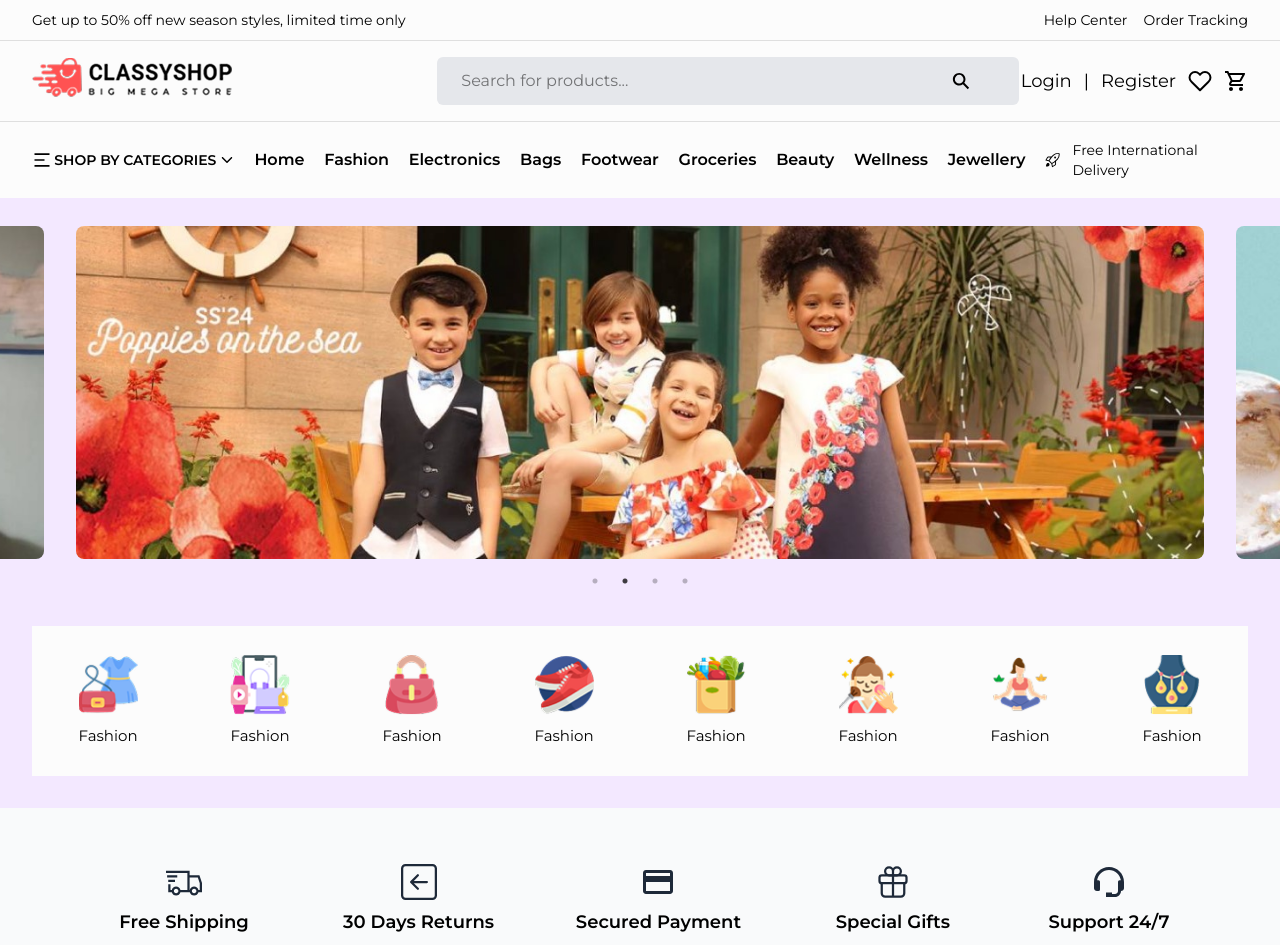
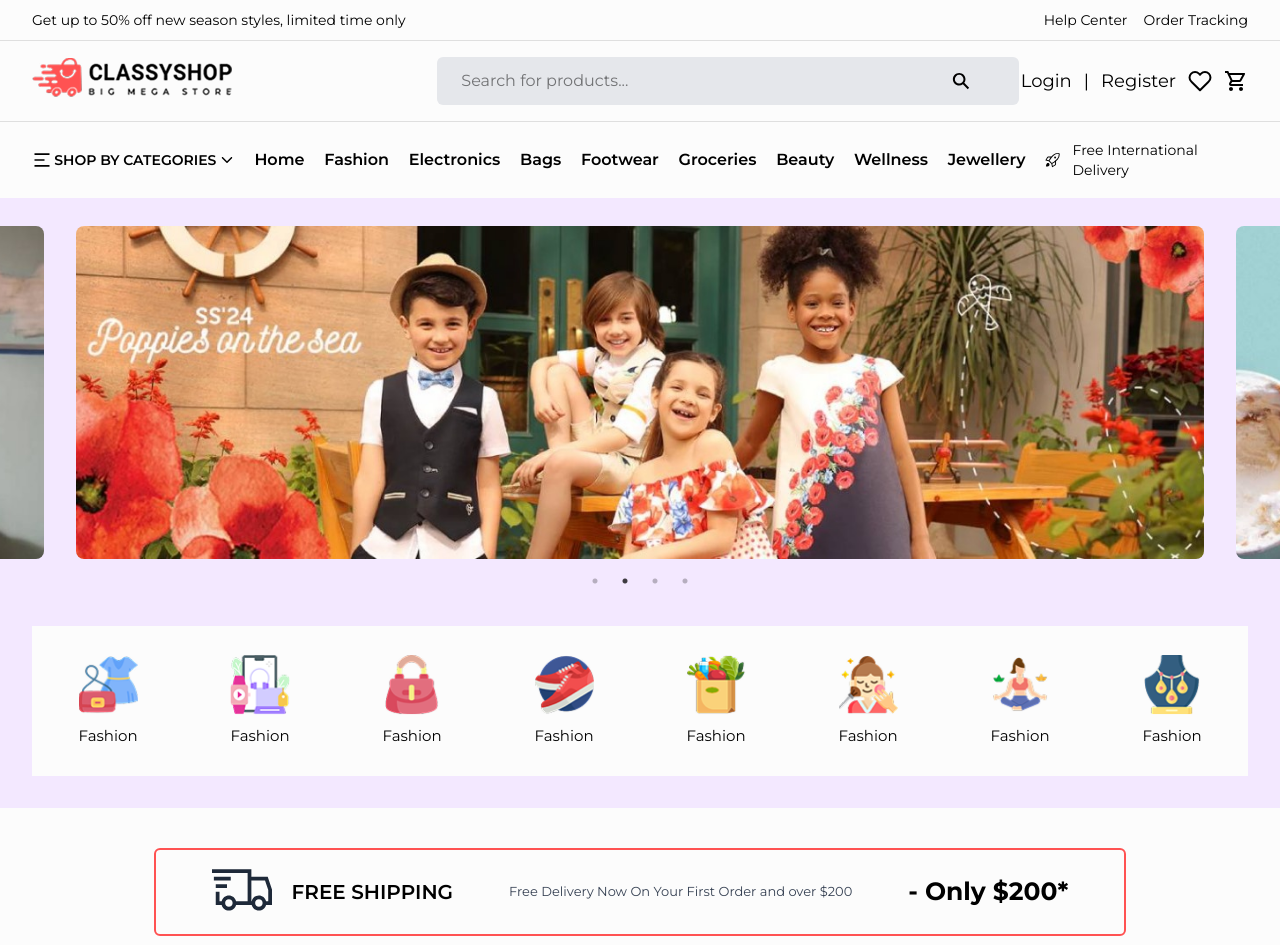
Before and after one commit to farzanacoder/CLASSYSHOP, a React (Vite) app: page / in a window 1280 px wide. Shown: the top 945 px of the page. Built offline with nearby package versions, Linux system fonts and the light colour scheme.

Commit message:
shipping part done

```diff
--- a/src/App.jsx
+++ b/src/App.jsx
@@ -3,6 +3,7 @@ import Banner from './layouts/Banner'
 import Header from './layouts/Header'
 import Footer from './layouts/Footer'
 import Brand from './layouts/Brand'
+import Shipping from './layouts/Shipping'
 
 const App = () => {
   return (
@@ -10,6 +11,7 @@ const App = () => {
       <Header/>
       <Banner/>
       <Brand/>
+      <Shipping/>
       <Footer/>
     </>
   )
--- /dev/null
+++ b/src/layouts/Shipping.jsx
@@ -0,0 +1,24 @@
+import React from 'react'
+import Flex from '../components/Flex'
+import { LiaShippingFastSolid } from 'react-icons/lia'
+import Container from '../components/Container'
+
+const Shipping = () => {
+  return (
+    <div className='py-0 lg:py-10'>
+        <Container>
+            <Flex className='justify-evenly items-center  md:w-[80%] w-full m-auto rounded-md py-2 border-2 border-red'>
+                <Flex className='items-center gap-5'>
+            <LiaShippingFastSolid className="text-6xl mb-2 text-gray-800"/>
+           <p className='text-[16px] lg:text-[20px] font-semibold uppercase'> Free Shipping</p>
+        </Flex>
+
+              <p className="text-[13px] text-gray-700">Free Delivery Now On Your First Order and over $200</p>
+              <p className='text-[20px] lg:text-[25px] font-bold'>- Only $200*</p>
+            </Flex>
+        </Container>
+    </div>
+  )
+}
+
+export default Shipping
```
